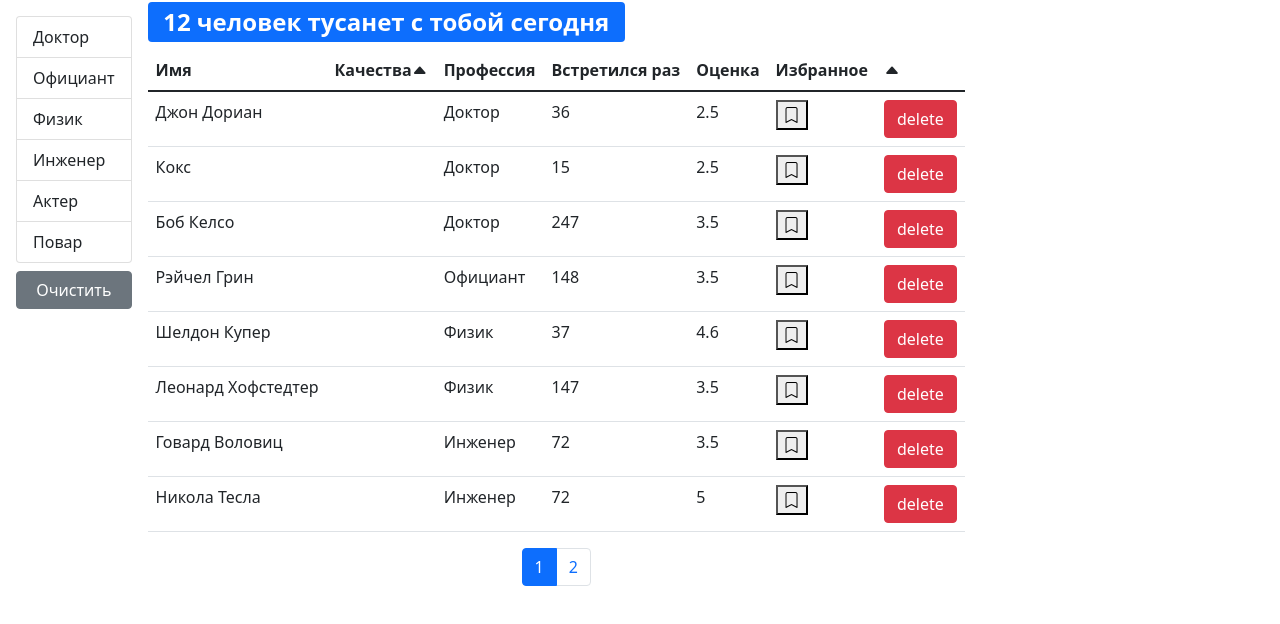
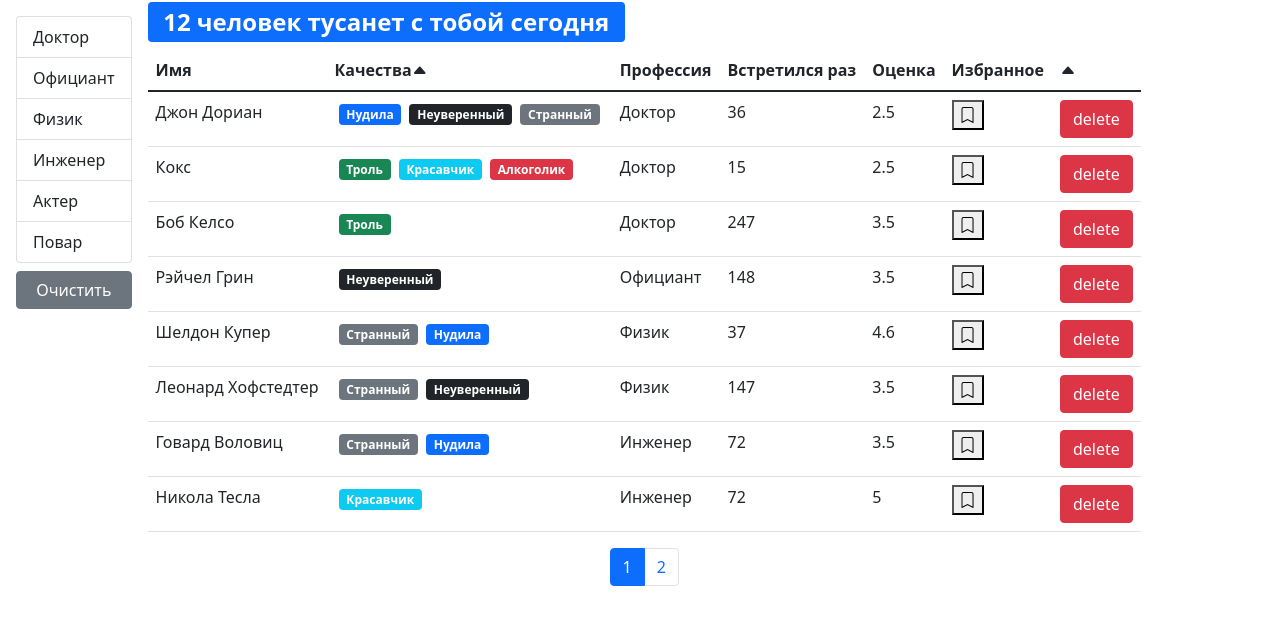
Before and after one commit to NikePro777/fast-company, a React (Create React App) app: page / in a window 1280 px wide. Shown: the top 624 px of the page. Built offline with nearby package versions, Linux system fonts and the light colour scheme.

Commit message:
add table

```diff
--- /dev/null
+++ b/src/app/components/qualitiesList.jsx
@@ -0,0 +1,17 @@
+import React from "react";
+import PropTypes from "prop-types";
+import Qualitie from "./qualitie";
+
+const QualitiesList = ({ qualities }) => {
+  return (
+    <>
+      {qualities.map((qual) => (
+        <Qualitie key={qual._id} {...qual} />
+      ))}
+    </>
+  );
+};
+QualitiesList.propTypes = {
+  qualities: PropTypes.array
+};
+export default QualitiesList;
--- /dev/null
+++ b/src/app/components/table.jsx
@@ -0,0 +1,20 @@
+import React from "react";
+import TableHeader from "./tableHeader";
+import TableBody from "./tableBody";
+import PropTypes from "prop-types";
+
+const Table = ({ onSort, selectedSort, columns, data }) => {
+  return (
+    <table className="table">
+      <TableHeader {...{ onSort, selectedSort, columns }} />
+      <TableBody {...{ columns, data }} />
+    </table>
+  );
+};
+Table.propTypes = {
+  onSort: PropTypes.func,
+  selectedSort: PropTypes.object,
+  columns: PropTypes.object,
+  data: PropTypes.array
+};
+export default Table;
--- a/src/app/components/usersTable.jsx
+++ b/src/app/components/usersTable.jsx
@@ -1,8 +1,10 @@
 import React from "react";
 import PropTypes from "prop-types";
-import TableHeader from "./tableHeader";
-import TableBody from "./tableBody";
+// import TableHeader from "./tableHeader";
+// import TableBody from "./tableBody";
 import BookMark from "./bookmark";
+import QualitiesList from "./qualitiesList";
+import Table from "./table";
 
 const UserTable = ({
   users,
@@ -14,7 +16,10 @@
 }) => {
   const columns = {
     name: { path: "name", name: "Имя" },
-    qualities: { name: "Качества" },
+    qualities: {
+      name: "Качества",
+      component: (user) => <QualitiesList qualities={user.qualities} />
+    },
     professions: { path: "profession.name", name: "Профессия" },
     completedMeetings: { path: "completedMeetings", name: "Встретился раз" },
     rate: { path: "rate", name: "Оценка" },
@@ -38,15 +43,14 @@
   };
 
   return (
-    <table className="table">
-      <TableHeader {...{ onSort, selectedSort, columns }} />
-      <TableBody {...{ columns, data: users }} />
-      {/* <tbody>
-        {users.map((user) => (
-          <User key={user._id} {...rest} {...user} />
-        ))}
-      </tbody> */}
-    </table>
+    <Table
+      onSort={onSort}
+      selectedSort={selectedSort}
+      columns={columns}
+      data={users}
+    />
+    /* <TableHeader {...{ onSort, selectedSort, columns }} />
+      <TableBody {...{ columns, data: users }} /> */
   );
 };
 
```
Also changed, not shown: 1 other file (tests, documents, lock files or other folders).
